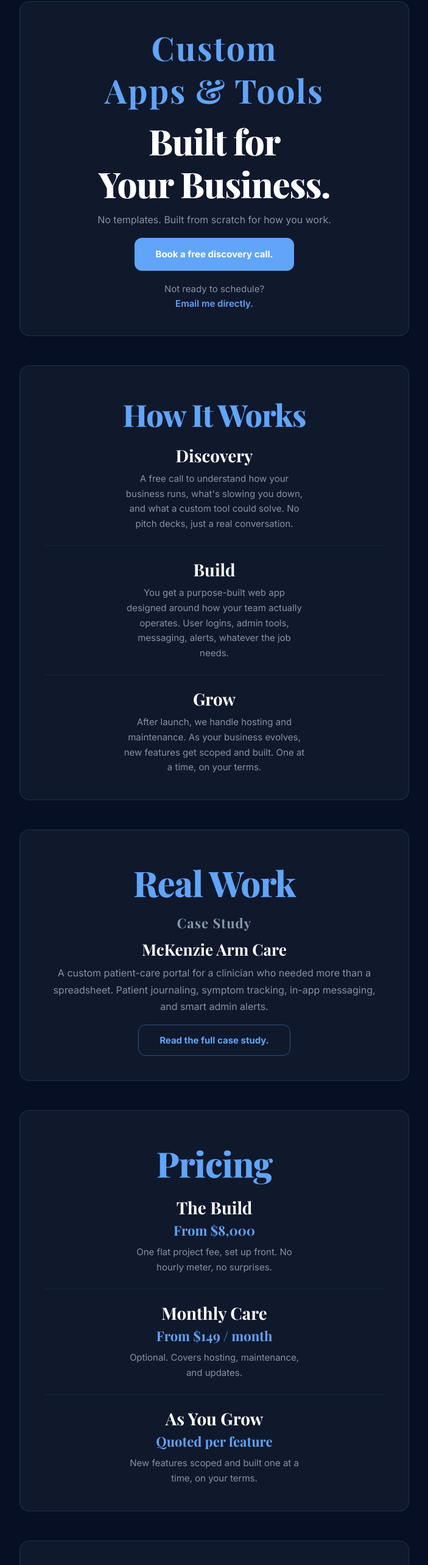
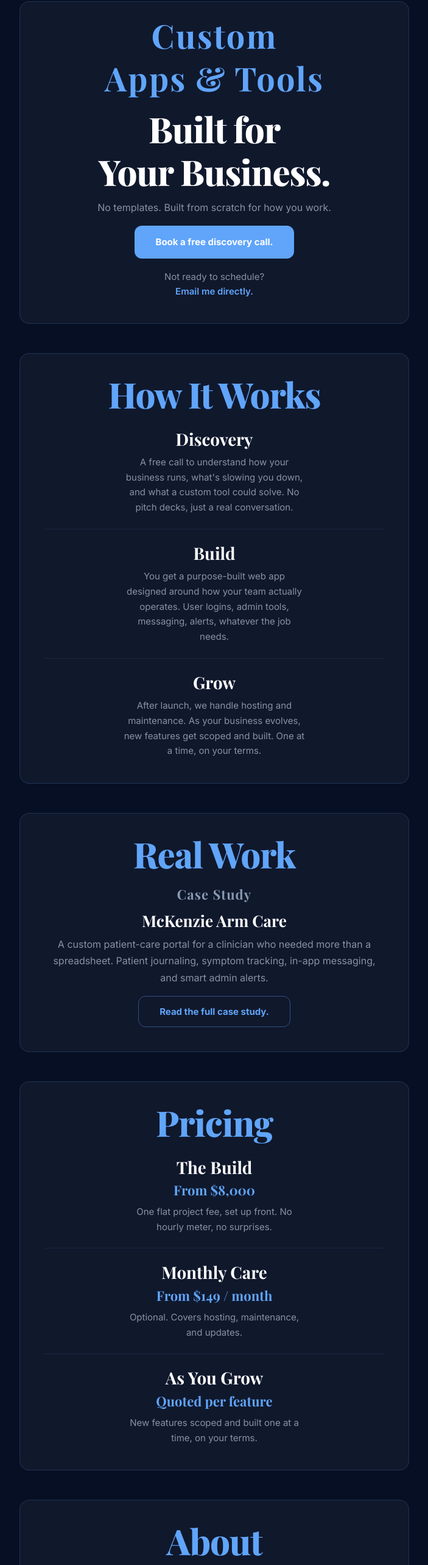
Before and after one commit to besoulful-design/franklinai-v2, a React (Vite) app: page / in a window 1280 px wide. Shown: the part 233-2799 px from the top of the page at 61% size, without its empty margins (288-991 px from the left). Built offline with nearby package versions, Linux system fonts and the light colour scheme; a web font is replaced by a local one.

Commit message:
Halve card top padding, unify header sizes, tighten About cluster

```diff
--- a/src/App.jsx
+++ b/src/App.jsx
@@ -71,7 +71,7 @@ function Hero() {
   return (
     <section className="section">
       <div className="container">
-        <div className="site-card">
+        <div className="site-card" style={{ paddingTop: '20px' }}>
           <p style={{ fontFamily: "'Playfair Display', serif", fontSize: 'clamp(36px, 5.4vw, 54px)', fontWeight: '700', letterSpacing: '0.04em', color: '#60a5fa', marginBottom: '14px', lineHeight: '1.3' }}>
             Custom<br />Apps &amp; Tools
           </p>
@@ -113,8 +113,8 @@ function HowItWorks() {
   return (
     <section className="section">
       <div className="container">
-        <div className="site-card">
-          <h2 className="card-heading" style={{ fontSize: 'clamp(35px, 4.375vw, 50px)' }}>How It Works</h2>
+        <div className="site-card" style={{ paddingTop: '20px' }}>
+          <h2 className="card-heading" style={{ fontSize: 'clamp(36px, 5.5vw, 58px)' }}>How It Works</h2>
           <div className="step-stack" style={{ marginTop: '-10px' }}>
             {steps.map(step => (
               <div key={step.number} className="step-item">
@@ -181,7 +181,7 @@ function CaseStudy() {
   return (
     <section className="section">
       <div className="container">
-        <div className="site-card">
+        <div className="site-card" style={{ paddingTop: '20px' }}>
           <h2 className="card-heading" style={{ fontSize: 'clamp(36px, 5.5vw, 58px)', marginBottom: '2px' }}>Real Work</h2>
           <span className="card-label" style={{ fontSize: '1.375em', textTransform: 'none', fontFamily: "'Playfair Display', serif", fontWeight: '400', letterSpacing: '0.05em', color: '#8899b0' }}>Case Study</span>
           <h3 className="card-title">McKenzie Arm Care</h3>
@@ -222,8 +222,8 @@ function Pricing() {
   return (
     <section className="section">
       <div className="container">
-        <div className="site-card">
-          <h2 className="card-heading" style={{ fontSize: 'clamp(40.25px, 5.03vw, 57.5px)' }}>Pricing</h2>
+        <div className="site-card" style={{ paddingTop: '20px' }}>
+          <h2 className="card-heading" style={{ fontSize: 'clamp(36px, 5.5vw, 58px)' }}>Pricing</h2>
           <div className="step-stack" style={{ marginTop: '-10px' }}>
             {tiers.map(tier => (
               <div key={tier.title} className="step-item">
@@ -245,8 +245,8 @@ function About() {
   return (
     <section className="section">
       <div className="container">
-        <div className="site-card">
-          <h2 className="card-heading" style={{ fontSize: 'clamp(44.25px, 5.53vw, 63.25px)' }}>About</h2>
+        <div className="site-card" style={{ paddingTop: '20px' }}>
+          <h2 className="card-heading" style={{ fontSize: 'clamp(36px, 5.5vw, 58px)' }}>About</h2>
           <img
             src="/david.png"
             alt="David Peterson, founder of FranklinAI"
@@ -256,11 +256,11 @@ function About() {
               borderRadius: '50%',
               objectFit: 'cover',
               display: 'block',
-              margin: '4px auto 16px',
+              margin: '8px auto 10px',
               border: '3px solid rgba(96, 165, 250, 0.3)'
             }}
           />
-          <h3 className="card-title" style={{ marginTop: '-8px' }}>David Peterson</h3>
+          <h3 className="card-title" style={{ marginTop: '0' }}>David Peterson</h3>
           <p className="card-text">
             David has spent 30 years building and running the systems that keep
             organizations moving across research, education, healthcare, and
@@ -284,8 +284,8 @@ function DiscoveryCTA() {
   return (
     <section className="section" id="discovery">
       <div className="container">
-        <div className="site-card">
-          <h2 className="card-heading">Let's Build.</h2>
+        <div className="site-card" style={{ paddingTop: '20px' }}>
+          <h2 className="card-heading" style={{ fontSize: 'clamp(36px, 5.5vw, 58px)' }}>Let's Build.</h2>
           <p className="card-text">
             Every project starts with a conversation. Tell us what you need or what's not working,
             and we'll figure out what to build.
```
